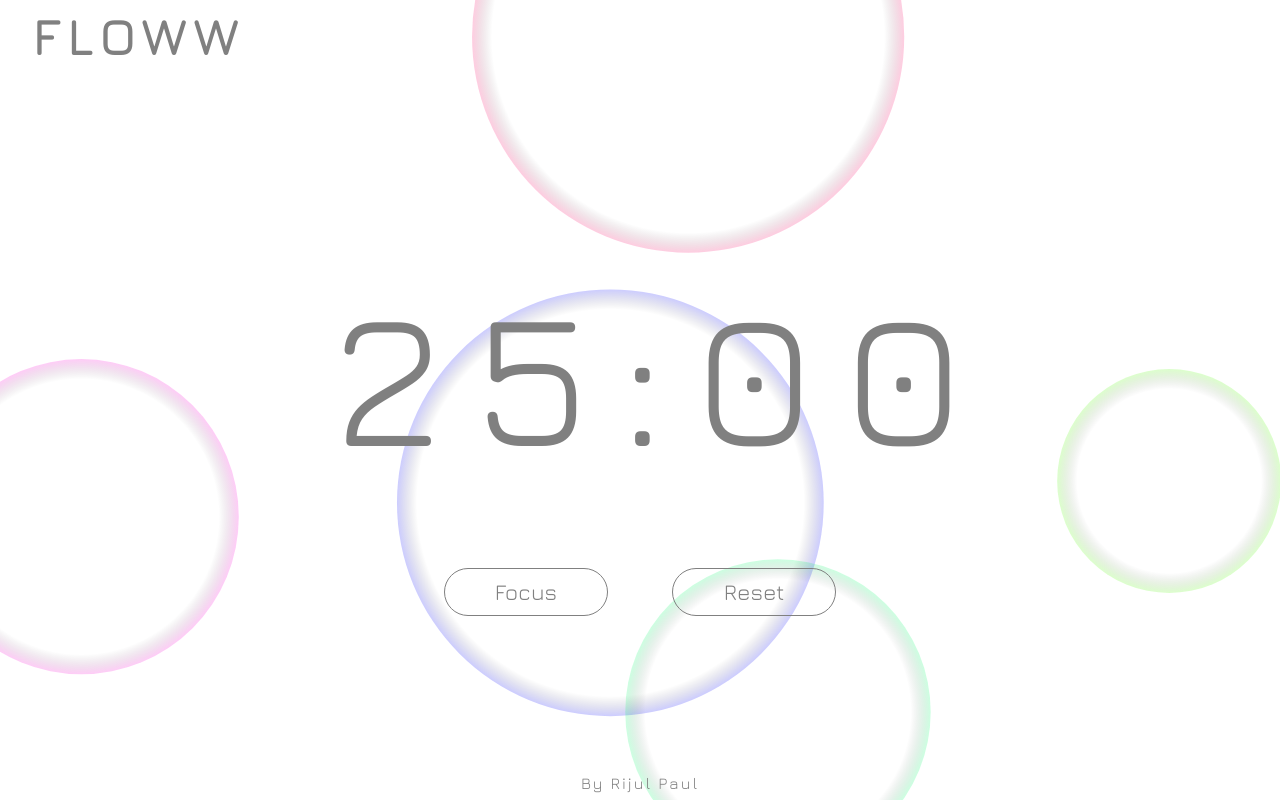
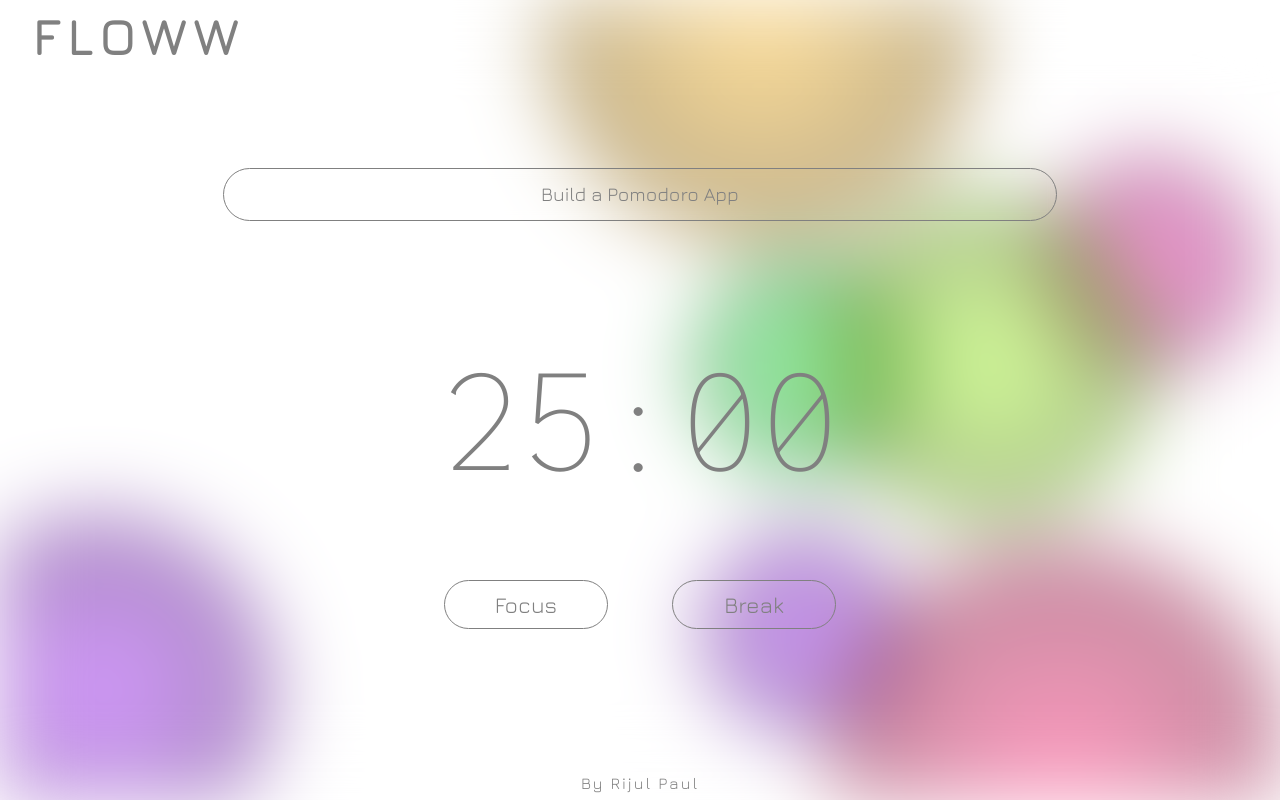
Before and after one commit to rijulpaul/dororo, a React (Vite) app: page / in a window 1280 px wide. Built offline with nearby package versions, Linux system fonts and the light colour scheme.

Commit message:
crazy changes

```diff
--- a/index.css
+++ b/index.css
@@ -6,12 +6,16 @@
     font-family: jura;
 }
 
+:root {
+    --theme: white;
+    background: var(--theme);
+}
+
 #background {
     position: absolute;
     top: 0;
     left: 0;
-    height: 100%;
-    width: 100%;
-    background: white;
+    background: var(--theme);
+    filter: blur(40px);
     z-index: -1;
 }
--- a/index.html
+++ b/index.html
@@ -11,14 +11,11 @@
       href="https://fonts.googleapis.com/css2?family=Jura:wght@300..700&display=swap"
       rel="stylesheet"
     />
-    <!--Michroma-->
-    <link
-      href="https://fonts.googleapis.com/css2?family=Michroma&display=swap"
-      rel="stylesheet"
-    />
+    <!--Inconsolata-->
+    <link href="https://fonts.googleapis.com/css2?family=Inconsolata:wdth,wght@150,200&display=swap" rel="stylesheet">
 
     <link rel="stylesheet" href="./index.css" />
-    <title>ポンポン</title>
+    <title>floww</title>
   </head>
   <body>
     <canvas id="background"></canvas>
--- a/index.js
+++ b/index.js
@@ -9,14 +9,19 @@ window.addEventListener("resize", resize);
 resize();
 
 // Create random circles
-const circles = Array.from({ length: 5 }, () => ({
+const circles = Array.from({ length: 7 }, () => {
+
+  const color = Math.random() * 360;
+ return {
   x: Math.random() * w,
   y: Math.random() * h,
   r: 100 + Math.random() * 150, // radius
   dx: (Math.random() - 0.5) * 0.5, // velocity X
   dy: (Math.random() - 0.5) * 0.5, // velocity Y
-  color: `hsla(${Math.random() * 360}, 100%, 50%, 0.2)`,
-}));
+  color: color,
+  light: `hsla(${color},100%,60%,0.5)`,
+  dark: `hsla(${color},70%,30%,0.5)`,
+}});
 
 function draw() {
   ctx.clearRect(0, 0, w, h);
@@ -31,10 +36,16 @@ function draw() {
     if (c.y - c.r > h) c.y = -c.r;
     if (c.y + c.r < 0) c.y = h + c.r;
 
+    c.color = (c.color+(Math.random()*0.5))%360;
+
+    // recolor
+    c.light = `hsla(${c.color},100%,60%,0.5)`;
+    c.dark = `hsla(${c.color},70%,30%,0.5)`;
+
     // Draw gradient circle
-    const grad = ctx.createRadialGradient(c.x, c.y, c.r, c.x, c.y, c.r - 20);
-    grad.addColorStop(0, c.color);
-    grad.addColorStop(1, "transparent");
+    const grad = ctx.createRadialGradient(c.x, c.y, c.r, c.x, c.y, 0);
+    grad.addColorStop(0, c.dark);
+    grad.addColorStop(1, c.light);
     ctx.fillStyle = grad;
     ctx.beginPath();
     ctx.arc(c.x, c.y, c.r, 0, Math.PI * 2);
--- a/src/assets/components/Main/Main.css
+++ b/src/assets/components/Main/Main.css
@@ -1,7 +1,7 @@
 .main {
   display: flex;
   flex-direction: column;
-  justify-content: space-around;
+  justify-content: center;
   align-items: center;
   height: 90vh;
 }
--- a/src/assets/components/Main/Main.tsx
+++ b/src/assets/components/Main/Main.tsx
@@ -5,6 +5,7 @@ import Timer from './Timer/Timer.tsx'
 function Main() {
     return (
             <div className="main">
+            <Tasks/>
             <Timer/>
             </div>
     )
--- a/src/assets/components/Main/Tasks/Tasks.css
+++ b/src/assets/components/Main/Tasks/Tasks.css
@@ -1,10 +1,27 @@
 .tasks-container {
+    margin: 1rem 0;
 }
 
 .tasks {
     margin: auto;
-    width: 30vw;
     border: solid grey 1px;
     border-radius: 2rem;
-    height: 2.5rem;
+    height: 2.4rem;
+    width: 60vw;
+    padding: 0 2rem;
+    padding-top: 0.8rem;
+    font-size: 1.2rem;
+    text-align: center;
+    backdrop-filter: blur(4px);
 }
+
+.tasks-container:hover {
+    border: solid blue 1px;
+    border-radius: 2rem;
+
+    .tasks {
+        position:relative;
+        border: none;
+        z-index: 2;
+    }
+}
--- a/src/assets/components/Main/Tasks/Tasks.tsx
+++ b/src/assets/components/Main/Tasks/Tasks.tsx
@@ -4,7 +4,7 @@ function Tasks() {
     return (
     <div className="tasks-container">
             <div className='tasks'>
-
+                Build a Pomodoro App
             </div>
         </div>
     )
--- a/src/assets/components/Main/Timer/Button/Button.css
+++ b/src/assets/components/Main/Timer/Button/Button.css
@@ -6,3 +6,8 @@
     padding: 0.6rem 3rem;
     width: 12ch;
 }
+
+.button:hover {
+    box-shadow: #ff00ff 0 0 8px;
+    border-color: #ff00ff;
+}
--- a/src/assets/components/Main/Timer/Timer.css
+++ b/src/assets/components/Main/Timer/Timer.css
@@ -4,12 +4,12 @@
   align-items: center;
   justify-content: start;
   background: none;
+  margin: 2rem 0;
 }
 .timer {
+  font-family: 'Inconsolata';
   width: 100%;
-  font-size: 12rem;
-  letter-spacing: 2rem;
+  font-size: 10rem;
   text-align: center;
-  padding-left: 3rem;
   margin: 4rem 4rem;
 }
--- a/src/assets/components/Main/Timer/Timer.tsx
+++ b/src/assets/components/Main/Timer/Timer.tsx
@@ -27,8 +27,8 @@ function Timer() {
         <div className='timer-container'>
             <div className='timer'>{formatTime(Math.floor(timer/60)) || "00"}:{formatTime(timer%60)}</div>
             <div className='buttons'>
-                <Button title="Focus" onClick={()=>setIsActive(!isActive)}/>
-                <Button title='Reset' onClick={()=>{setTimer(25*60); setIsActive(false)}}/>
+                {isActive || <Button title="Focus" onClick={()=>setIsActive(!isActive)}/>}
+                <Button title={isActive ? "Stop" : "Break"} onClick={()=>{setTimer(25*60); setIsActive(false)}}/>
             </div>
         </div>
     )
```
